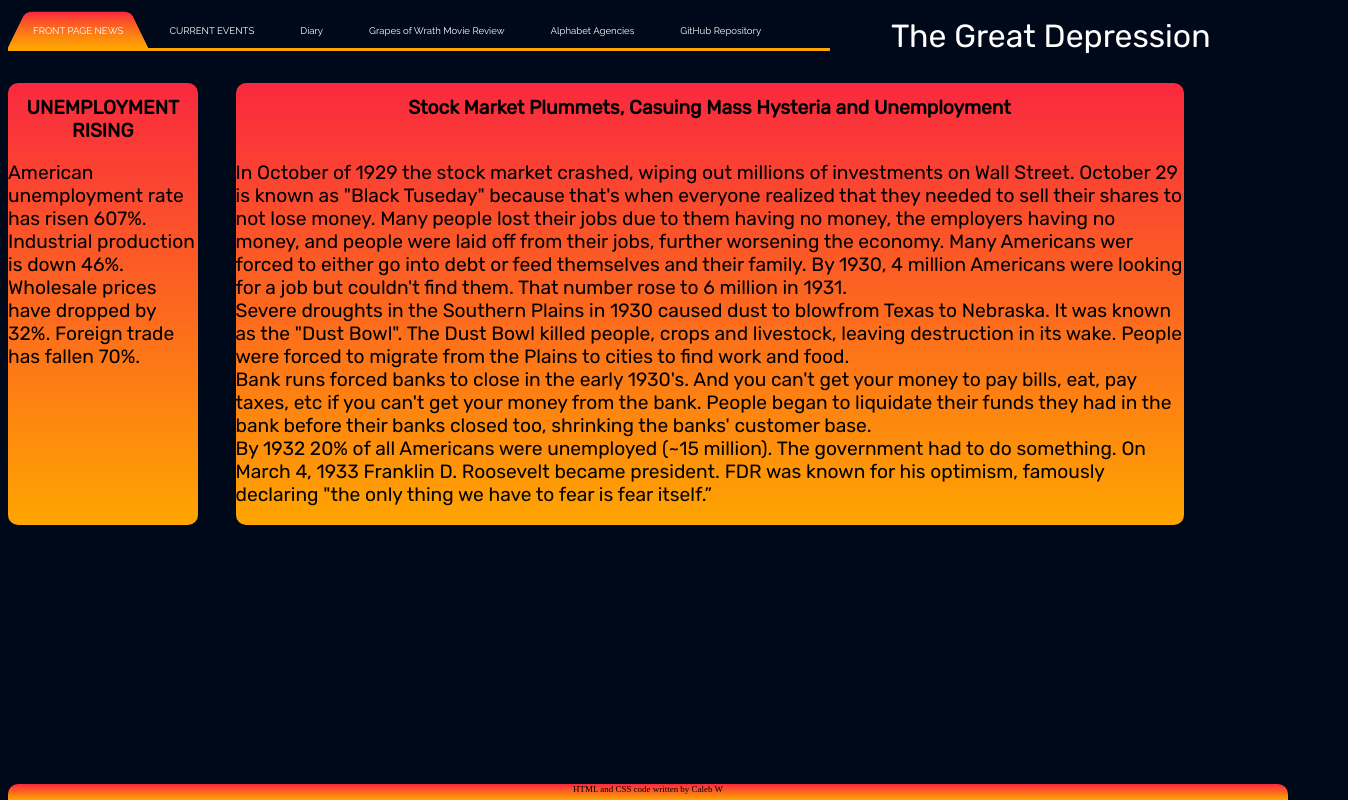
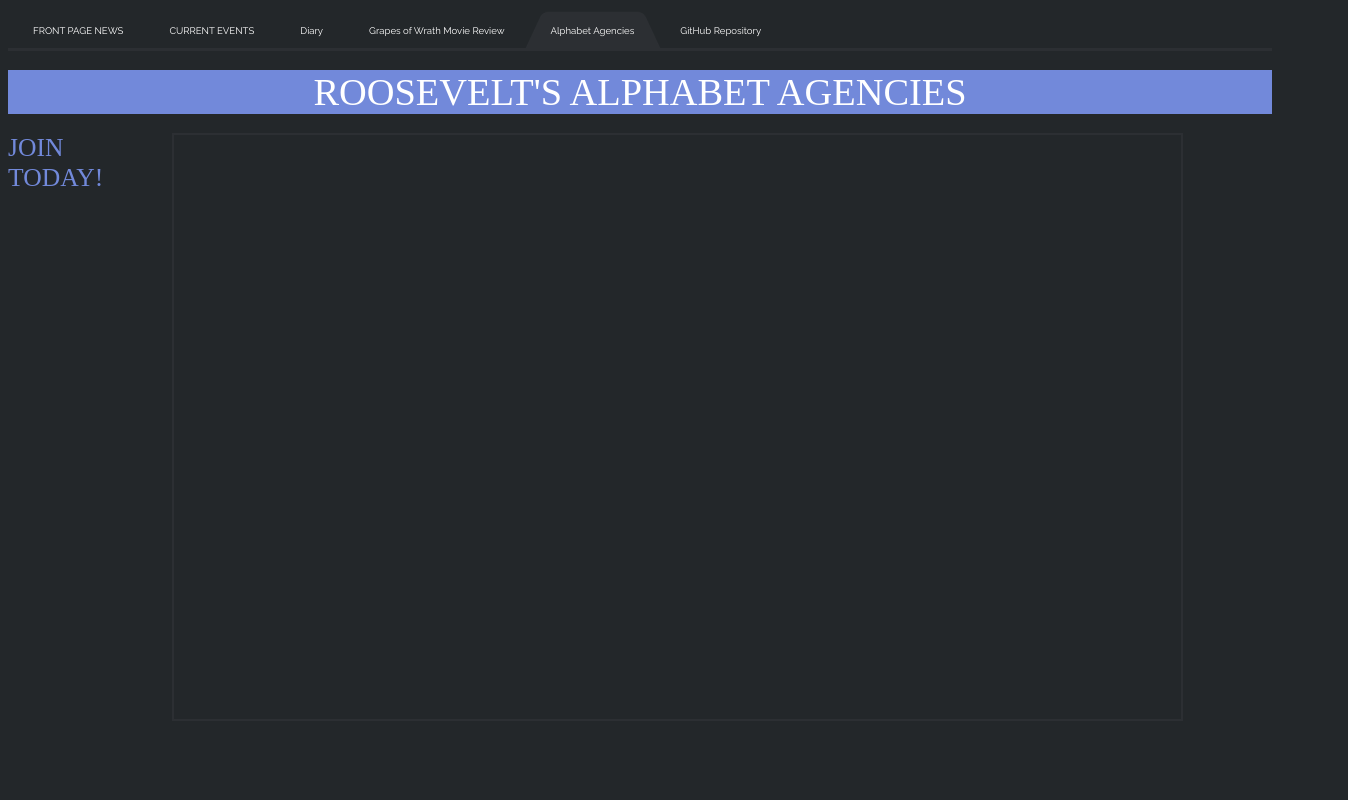
Before and after one commit to calebrwalk5/gd-website, a plain HTML site: page index.html in a window 1280 px wide. Shown: the whole page, 1348 px wide, since content can reach past the window. Drawn offline with Linux system fonts and the light colour scheme; files that its build step writes are made by us from their sources.

Commit message:
Update index.html

```diff
--- a/index.html
+++ b/index.html
@@ -1,113 +1,57 @@
-<!DOCTYPE html>
 <html>
     <head>
+        <link rel="stylesheet" href="aastyles.css">
         <meta name="viewport" content="width=device-width, initial-scale=1">
-  <link rel="stylesheet" href="styles.css">
-    <title>Great Depression Project</title>
         <style>
-    @import url('https://fonts.googleapis.com/css?family=Rubik&display=swap');
         body {
-      background-color: #00091A;
+        background-color: #23272a;
         font-size: larger;
+        }
+        .header {
+            background-color: #7289da;
+            color: white;
+            text-align: center;
+            font-size: 3vw;
         }
         .wrapper {
           display: flex;
             position: relative;
             display: grid;
-            grid-template-columns: 15% 75%;
+            grid-template-columns: 10% 80% 10%;
             height: 75%;
             grid-gap: 3%;
         }
-        .headcontainer{
-            position: relative;
-            display: grid;
-            grid-template-columns: 65% 35%;
-            height: 25%;
+        .main {
+            font-size: 1.5vw;
+            color: white;
+            border: 2px solid #2c2f33;
         }
-        .header {
-            padding: 10px 16px;
-            color: #f1f1f1;
-            background: #555;
-        }
-        .main {
-          background: linear-gradient(#F9293F, orange);
-          border-radius: 10px;
-          font-family: 'Rubik', sans-serif;
-        }
-          .title {
-            font-size: 2.5vw;
-            font-family: 'Rubik', sans-serif;
-            color: white;
-            padding: 2%;
-            position: relative;
-            text-align: center;
-          }
-        .sidebar {
-          position: relative;
-          border-radius: 10px;
-          background: linear-gradient(#F9293F, orange);
-          font-family: 'Rubik', sans-serif;
-        }
-        h1 {
-          font-size: 1.5vw;
-          font-family: 'Rubik', sans-serif;
-          text-align: center;
-          position: relative;
-          word-wrap: break-word;
-        }
-        sub {
-          font-size: 20%;
-        }
-        .footer {
-          position: fixed;
-          width: 100%;
-          background: linear-gradient(#F9293F, orange);
-          color: black;
-          text-align: center;
-          bottom: 0;
-          height: 2%;
-          border-top-left-radius: 10px;
-          border-top-right-radius: 10px;
-          font-size: .7vw;
+        .side {
+            font-size: 2vw;
+            color: #7289da;
         }
         </style>
         <body>
-  <div id="main">
-<div class="headcontainer">
-  <div id="header">
             <div id='cssmenu'>
                 <ul>
-      <li class='active'><a href='https://calebrwalk5.github.io/gd-website'>FRONT PAGE NEWS</a></li>
-      <li><a href='./pages/currentevents.html'>CURRENT EVENTS</a></li>
-      <li><a href='./pages/diary.html'>Diary</a></li>
-      <li><a href='./pages/moviereview.html'>Grapes of Wrath Movie Review</a></li>
-      <li><a href='./pages/aa.html'>Alphabet Agencies</a></li>
+                    <li><a href='https://calebrwalk5.github.io/gd-website'>FRONT PAGE NEWS</a></li>
+                    <li><a href='currentevents.html'>CURRENT EVENTS</a></li>
+                    <li><a href='diary.html'>Diary</a></li>
+                    <li><a href='moviereview.html'>Grapes of Wrath Movie Review</a></li>
+                    <li class='active'><a href='aa.html'>Alphabet Agencies</a></li>
                     <li><a href='https://github.com/calebrwalk5/gd-website'>GitHub Repository</a></li>
                 </ul>
               </div>
-</div>
-<div class="title">The Great Depression</div>
+              <p></p>
+              <div class="header">
+                ROOSEVELT'S ALPHABET AGENCIES
               </div>
               <p></p>
               <div class="wrapper">
-<div class="sidebar">
-  <strong><h1>UNEMPLOYMENT<br>RISING</h1></strong>
-<p>
-  American unemployment rate has risen 607%. Industrial production is down 46%. Wholesale prices have dropped by 32%. Foreign trade has fallen 70%.
-</p>
+                  <div class="side">JOIN TODAY!</div>
+                  <div class="main"></div>
+                  <div></div>
               </div>
-<div class="main">
-  <h1>Stock Market Plummets, Casuing Mass Hysteria and Unemployment</h1>
-  <p>
-<br>In October of 1929 the stock market crashed, wiping out millions of investments on Wall Street. October 29 is known as "Black Tuseday" because that's when everyone realized that they needed to sell their shares to not lose money. Many people lost their jobs due to them having no money, the employers having no money, and people were laid off from their jobs, further worsening the economy. Many Americans wer forced to either go into debt or feed themselves and their family. By 1930, 4 million Americans were looking for a job but couldn't find them. That number rose to 6 million in 1931.
-    <br>Severe droughts in the Southern Plains in 1930 caused dust to blowfrom Texas to Nebraska. It was known as the "Dust Bowl". The Dust Bowl killed people, crops and livestock, leaving destruction in its wake. People were forced to migrate from the Plains to cities to find work and food.
-    <br>Bank runs forced banks to close in the early 1930's. And you can't get your money to pay bills, eat, pay taxes, etc if you can't get your money from the bank. People began to liquidate their funds they had in the bank before their banks closed too, shrinking the banks' customer base.
-    <br>By 1932 20% of all Americans were unemployed (~15 million). The government had to do something. On March 4, 1933 Franklin D. Roosevelt became president. FDR was known for his optimism, famously declaring "the only thing we have to fear is fear itself.”
-  </p>
-  </div>
-</div>
-</div>
-<div class="footer">HTML and CSS code written by Caleb W</div>
         </body>
     </head>
 </html>
```
Lines whose indentation alone changed are shown as unchanged.
